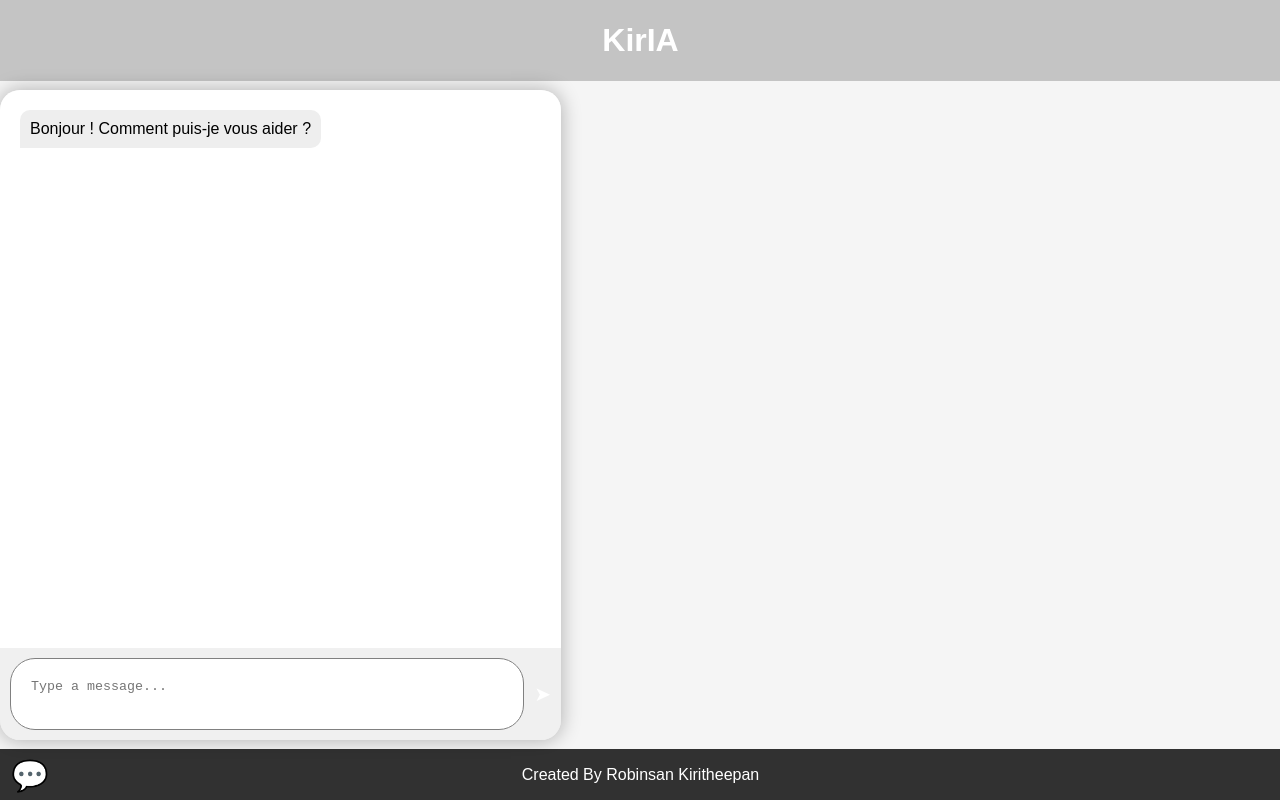
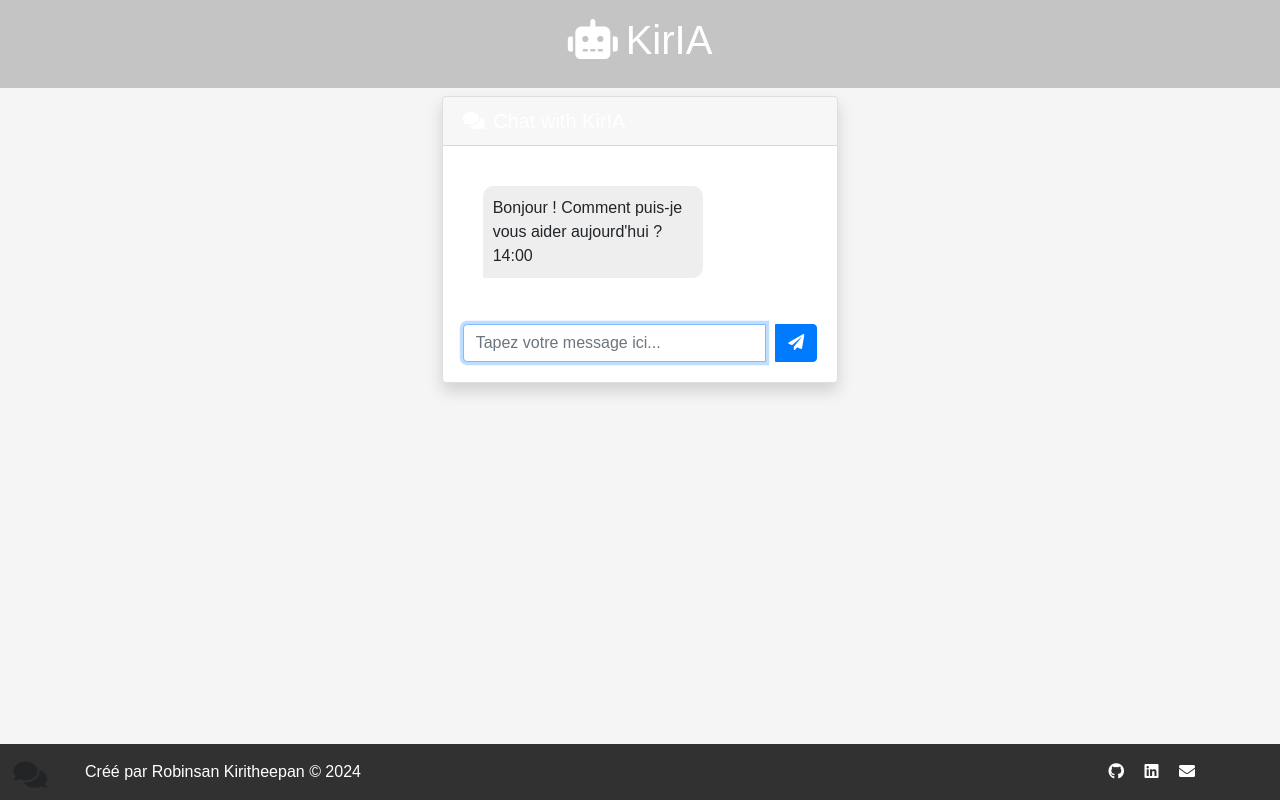
Before and after one commit to Kirimdr/ia, a plain HTML site: page index.html in a window 1280 px wide. Drawn offline with nearby package versions, Linux system fonts and the light colour scheme.

Commit message:
Update index.html

```diff
--- a/index.html
+++ b/index.html
@@ -1,41 +1,74 @@
 <!DOCTYPE html>
-<html lang="en">
+<html lang="fr">
 <head>
     <meta charset="UTF-8">
     <meta name="viewport" content="width=device-width, initial-scale=1.0">
-    <title>Chatbot</title>
+    <title>KirIA Chatbot</title>
+    <link href="https://stackpath.bootstrapcdn.com/bootstrap/4.5.2/css/bootstrap.min.css" rel="stylesheet">
+    <link href="https://cdnjs.cloudflare.com/ajax/libs/font-awesome/5.15.1/css/all.min.css" rel="stylesheet">
+    <link href="https://fonts.googleapis.com/css2?family=Roboto:wght@300;400;700&display=swap" rel="stylesheet">
     <link rel="stylesheet" href="styles.css">
+    <script src="https://unpkg.com/axios/dist/axios.min.js"></script>
 </head>
-<body>
-    <header>
-        <div class="header-content">
-            <h1>KirIA</h1>
+<body class="dark-theme">
+    <header class="bg-gradient text-white text-center py-3 fixed-top">
+        <div class="container">
+            <h1><i class="fas fa-robot mr-2"></i>KirIA</h1>
         </div>
     </header>
 
-    <nav class="chat-container" id="chat-container">
-        <div class="phone" id="phone">
-            <div class="screen" id="chat-screen">
-                <div class="message received">Bonjour ! Comment puis-je vous aider ?</div>
-            </div>
-            <div class="input-container">
-                <textarea id="user-input" placeholder="Type a message..."></textarea>
-                <button onclick="sendMessage()" class="send-button">&#10148;</button>
-
+    <div class="container-fluid mt-5 pt-5">
+        <div class="row justify-content-center">
+            <div class="col-md-4">
+                <div class="card chat-container shadow" id="chat-container">
+                    <div class="card-header bg-gradient text-white">
+                        <h5 class="mb-0"><i class="fas fa-comments mr-2"></i>Chat with KirIA</h5>
+                    </div>
+                    <div class="card-body phone" id="phone">
+                        <div class="screen" id="chat-screen">
+                            <div class="message received">
+                                <div class="message-content">
+                                    Bonjour ! Comment puis-je vous aider aujourd'hui ?
+                                </div>
+                                <div class="message-time">14:00</div>
+                            </div>
+                        </div>
+                        <div class="input-group mt-3 message-input-container">
+                            <textarea id="user-input" class="form-control custom-textarea" placeholder="Tapez votre message ici..." rows="1"></textarea>
+                            <div class="input-group-append">
+                                <button id="send-btn" class="btn btn-primary send-btn" title="Envoyer">
+                                    <i class="fas fa-paper-plane"></i>
+                                </button>
+                            </div>
+                        </div>
+                    </div>
+                </div>
             </div>
         </div>
-        <div class="resize-handle" id="resize-handle"></div>
-    </nav>
+    </div>
 
-    <footer>
-        <button id="toggle-chatbot" onclick="toggleChatbot()" class="chat-icon">&#128172;</button>
-
-
-        <div class="footer-content">
-            <p>Created By Robinsan Kiritheepan</p>
+    <footer class="bg-gradient text-white py-3 fixed-bottom">
+        <div class="container">
+            <div class="row align-items-center">
+                <div class="col-md-6 text-center text-md-left">
+                    <p class="mb-0">Créé par Robinsan Kiritheepan &copy; 2024</p>
+                </div>
+                <div class="col-md-6 text-center text-md-right">
+                    <a href="#" class="text-white mr-3"><i class="fab fa-github"></i></a>
+                    <a href="#" class="text-white mr-3"><i class="fab fa-linkedin"></i></a>
+                    <a href="#" class="text-white"><i class="fas fa-envelope"></i></a>
+                </div>
+            </div>
         </div>
     </footer>
 
+    <button id="toggle-chatbot" class="btn btn-primary chat-icon">
+        <i class="fas fa-comments"></i>
+    </button>
+
+    <script src="https://code.jquery.com/jquery-3.5.1.slim.min.js"></script>
+    <script src="https://cdn.jsdelivr.net/npm/@popperjs/core@2.9.2/dist/umd/popper.min.js"></script>
+    <script src="https://stackpath.bootstrapcdn.com/bootstrap/4.5.2/js/bootstrap.min.js"></script>
     <script src="script.js"></script>
 </body>
 </html>
```
